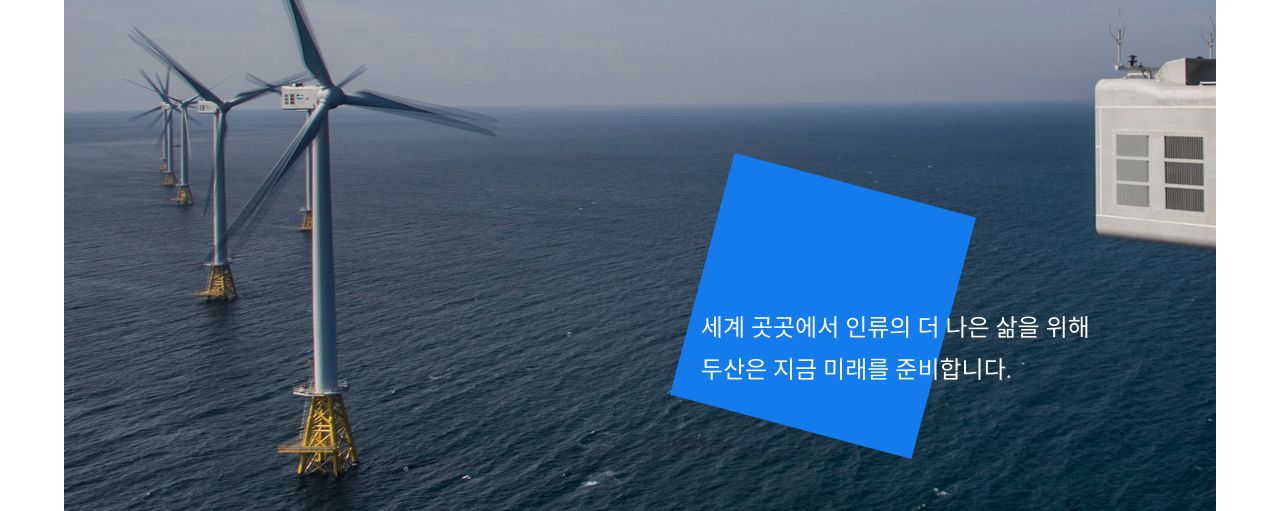
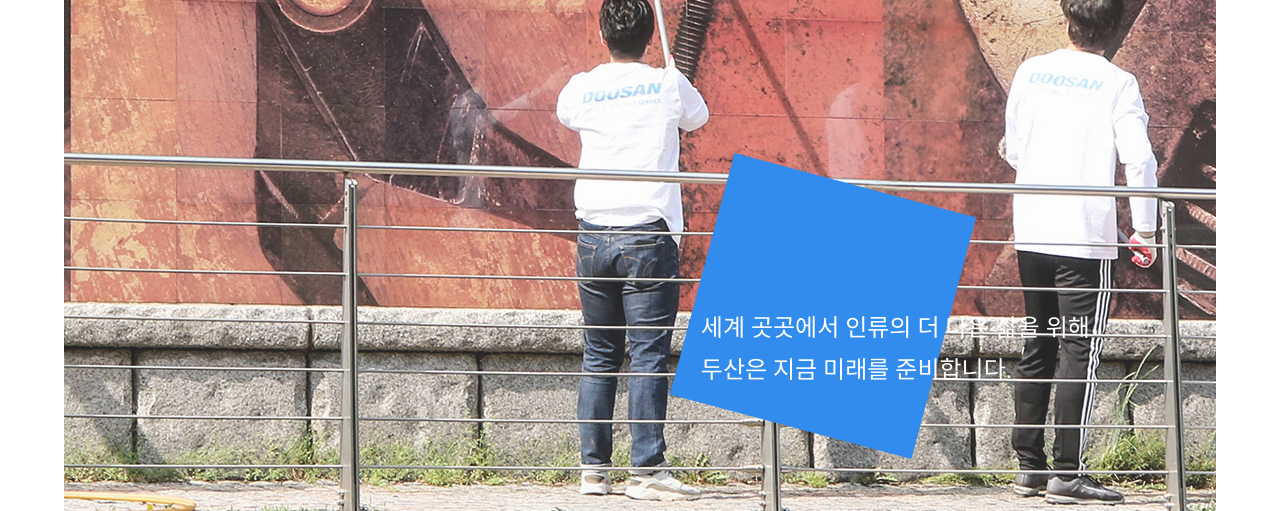
Before and after one commit to YoungBeomLee/ex_project, a plain HTML site: page index.html in a window 1280 px wide. Shown: the part 393-904 px from the top of the page. Drawn offline with nearby package versions, Linux system fonts and the light colour scheme.

Commit message:
두산 프로젝트 슬라이드

```diff
--- a/css/style.css
+++ b/css/style.css
@@ -215,9 +215,15 @@ a{
   width: 100%;
   overflow: hidden;
   height: 100%;
+  transition: all 2s;
+  opacity: 0;
+
 }
 #main_slide>.slide_cover ul li.on{
   z-index: 6;
+  opacity: 1;
+
+
 }
 /* #main_slide>.slide_cover ul li:nth-child(1){
   z-index: 5;
--- a/js/script.js
+++ b/js/script.js
@@ -40,13 +40,36 @@ $(function () {
    * 시간마다 일시키는 timer
    * 애니메이션효과를 갖고있는 slide
    ***/
-  var i = 0,
+    var i = 0,
     k = null,
     repeat;
-  function timer() {}
+    timer();
+    function timer() {
+    setInterval(function(){
+      i++;
+      k=i-1;
+      if(i==3){
+        i=0;
+      }
+
+      slide();
+    },2000);
+  }
+
   function slide() {
-    //$(".white_box").css("left", "-100%").stop().animate({ left: 0 }, 1000);
-    $(".slide_cover ul li").eq(0).addClass("on");
+    //-100%->0->100%
+    // $(".white_box").css("left", "-100%").stop().animate({ left: "0%" }, 1000,function(){
+    //   $(".white_box").stop().animate({left:"100%"},1000)
+    // });
+		$(".slide_cover ul li").eq(i).addClass("on");
+		$(".slide_cover ul li").eq(k).removeClass("on");
+		$(".slide_cover ul li").eq(i).find(".img_logo").addClass("on");
+		$(".slide_cover ul li").eq(i).find(".img_text").addClass("on");
+		$(".slide_cover ul li").eq(i).find(".box").addClass("on");
+		$(".slide_cover ul li").eq(i).find("a img").addClass("on");
+		$(".slide_cover ul li a img").removeClass("on");
+    console.log("i="+i+"k="+k)
+    //$(".slide_cover ul li").eq(i).find("a > h2.img_logo").addClass("on");
   }
-  slide();
+
 }); //jQuery
```
